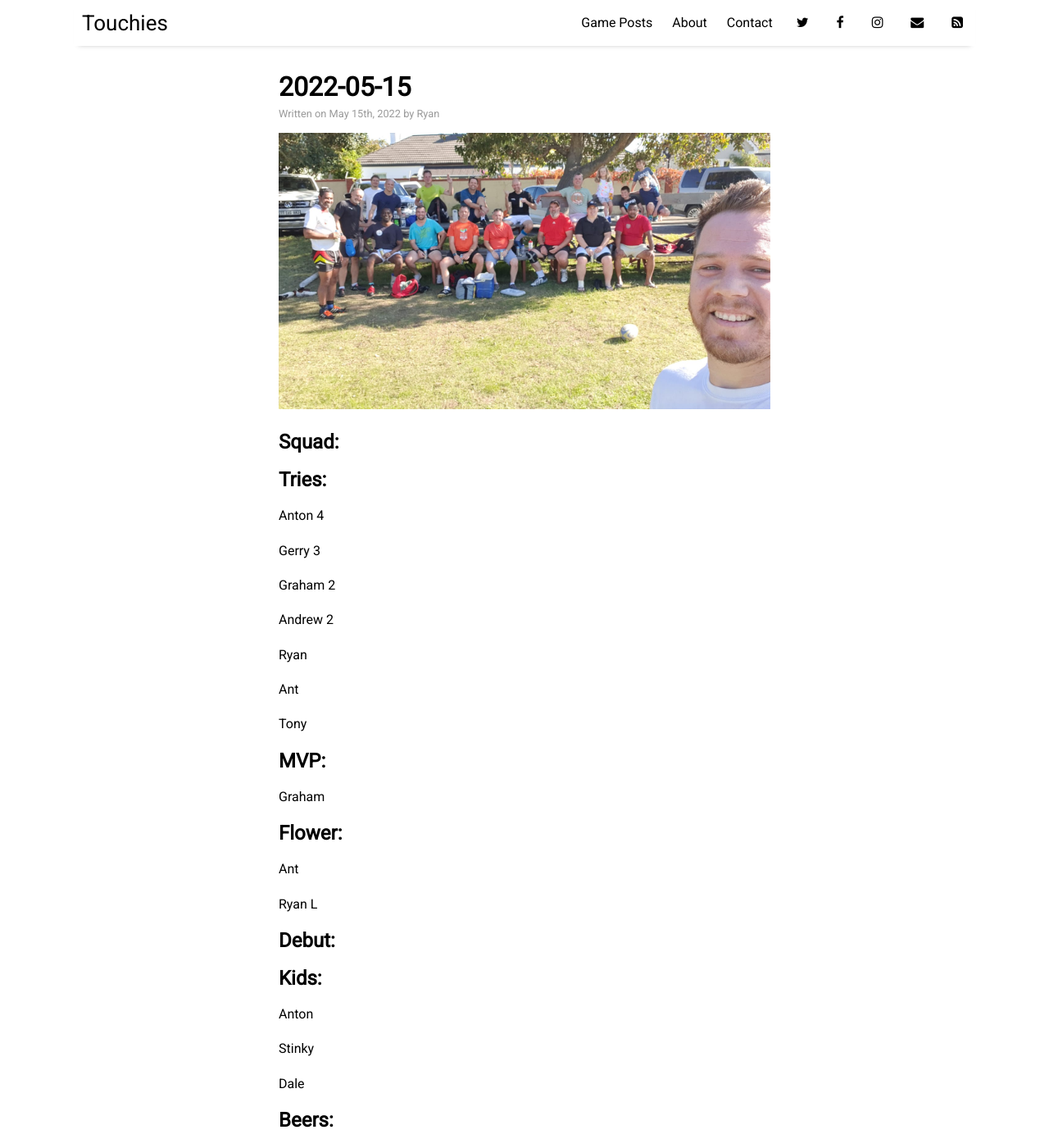
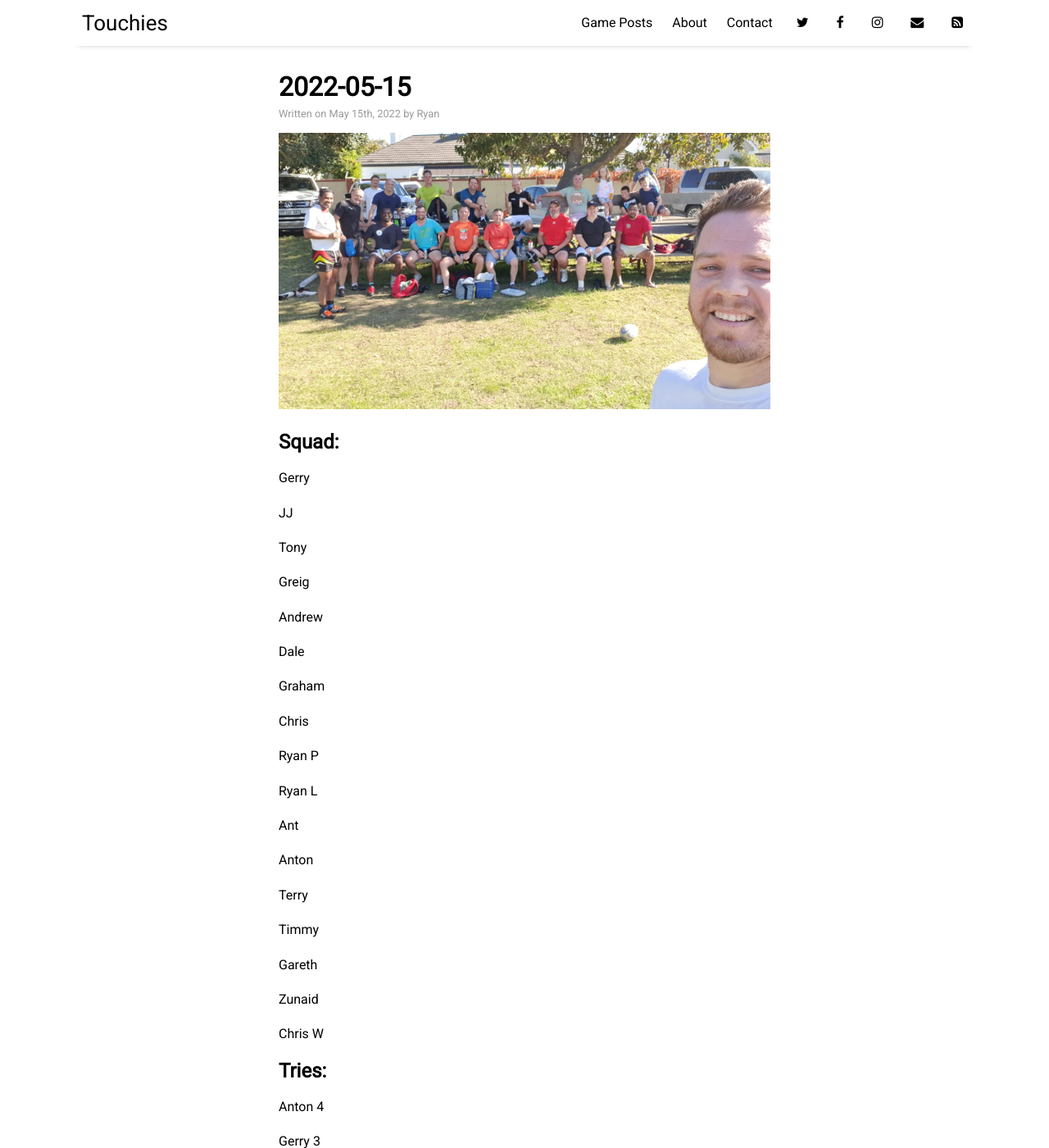
Before and after one commit to sundayrugby/sundayrugby.github.io, a Jekyll site: the page built from _posts/2022-05-15-G.md, in a window 1280 px wide and 1400 px high. Shown: the whole window at 82% size. Built offline with Jekyll 4.4.1, drawn with Linux system fonts in a browser that asks for light colours; nearby versions of some CDN libraries.

Commit message:
Update 2022-05-15-G.md

```diff
--- a/_posts/2022-05-15-G.md
+++ b/_posts/2022-05-15-G.md
@@ -9,6 +9,39 @@ image: 2022_05_15.jpg
 
 ## Squad:
 
+Gerry
+
+JJ
+
+Tony
+
+Greig
+
+Andrew
+
+Dale
+
+Graham
+
+Chris
+
+Ryan P
+
+Ryan L
+
+Ant
+
+Anton
+
+Terry
+
+Timmy
+
+Gareth
+
+Zunaid
+
+Chris W
 
 
 ## Tries:
```
Also changed, not shown: other parts of _posts/2022-05-15-G.md (+6 -1 lines).
